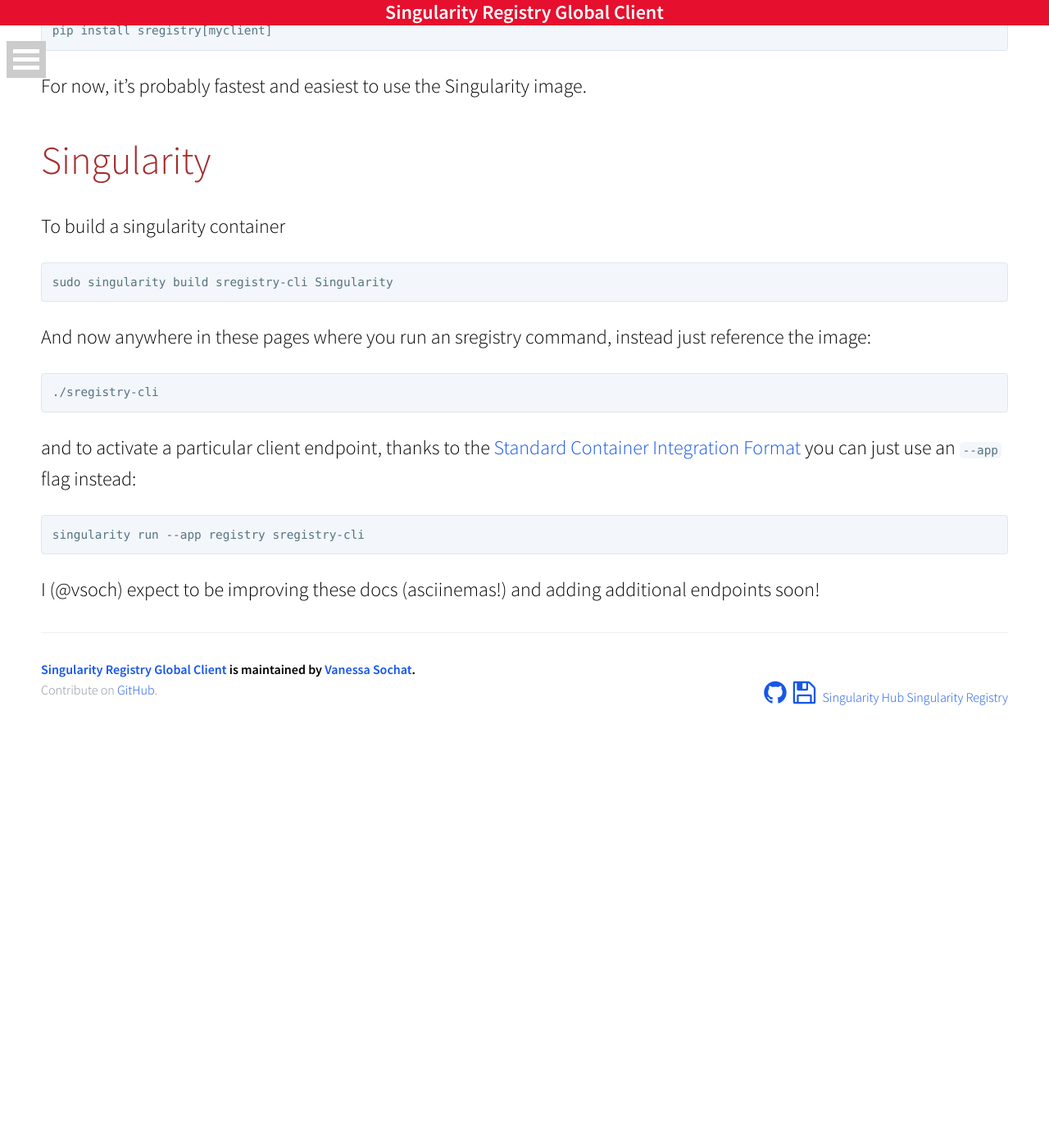
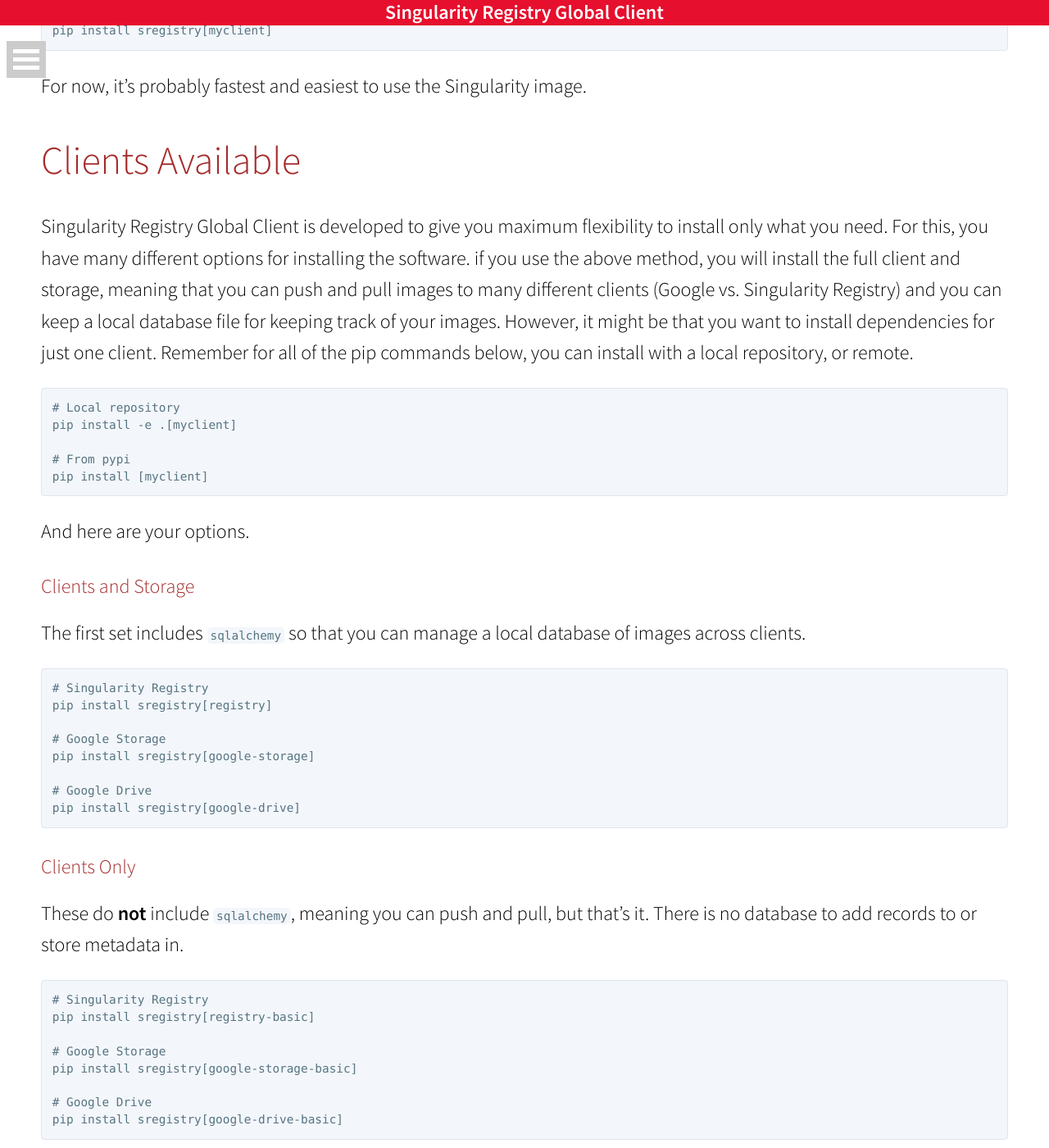
Before and after one commit to singularityhub/sregistry-cli, a Jekyll site: the page built from docs/install.md, in a window 1280 px wide and 1400 px high, scrolled down 1090 px. Shown: the whole window at 82% size. Built offline with Jekyll 4.4.1, drawn with Linux system fonts in a browser that asks for light colours; nearby versions of some CDN libraries; before the commit the page ends 1995 px from its top, so only the background shows below that; some of the changed text lies outside the part shown.

Commit message:
adding docs

````diff
--- a/docs/install.md
+++ b/docs/install.md
@@ -48,6 +48,49 @@
 
 For now, it's probably fastest and easiest to use the Singularity image.
 
+# Clients Available
+Singularity Registry Global Client is developed to give you maximum flexibility to install only what you need. For this, you have many different options for installing the software. if you use the above method, you will install the full client and storage, meaning that you can push and pull images to many different clients (Google vs. Singularity Registry) and you can keep a local database file for keeping track of your images. However, it might be that you want to install dependencies for just one client. Remember for all of the pip commands below, you can install with a local repository, or remote.
+
+```
+# Local repository
+pip install -e .[myclient]
+
+# From pypi
+pip install [myclient]
+```
+
+And here are your options.
+
+## Clients and Storage
+The first set includes `sqlalchemy` so that you can manage a local database of images across clients.
+```
+# Singularity Registry
+pip install sregistry[registry]
+
+# Google Storage
+pip install sregistry[google-storage]
+
+# Google Drive
+pip install sregistry[google-drive]
+```
+
+## Clients Only
+These do **not** include `sqlalchemy`, meaning you can push and pull, but that's it. There is no database to add records to or store metadata in.
+
+```
+# Singularity Registry
+pip install sregistry[registry-basic]
+
+# Google Storage
+pip install sregistry[google-storage-basic]
+
+# Google Drive
+pip install sregistry[google-drive-basic]
+```
+
+Clients for Singularity Hub and Nvidia are not detailed here as they don't require additional library dependencies.
+
+
 # Singularity
 To build a singularity container
 
````
Also changed, not shown: docs/README.md (+1 -1 lines).
